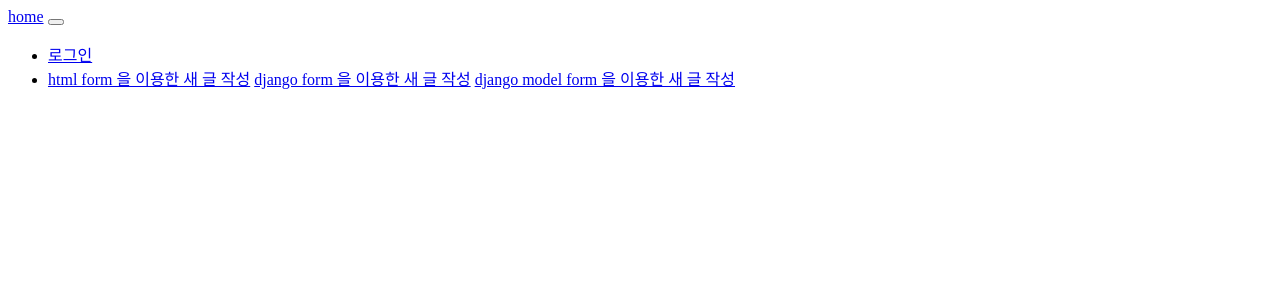
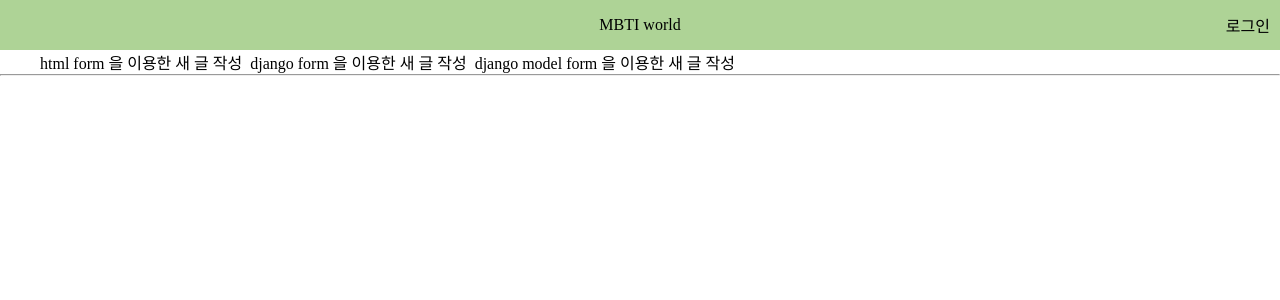
Before and after one commit to donghapark/mbtiblog, a Django app: page / in a window 1280 px wide. Shown: the top 300 px of the page. Run offline with Django 4.2, Linux system fonts and the light colour scheme.

Commit message:
css 적용

```diff
--- a/blogapp/templates/index.html
+++ b/blogapp/templates/index.html
@@ -5,44 +5,84 @@
     <!-- Required meta tags -->
     <meta charset="utf-8">
     <meta name="viewport" content="width=device-width, initial-scale=1, shrink-to-fit=no">
-    <!-- Bootstrap CSS -->
 
-    <!-- pybo CSS -->
+    <style>
+        * {
+            margin:0;
+        }
+
+        /* Header */
+            header {
+                display:flex;
+                justify-content:center;
+                align-items:center;
+                padding:10px;
+                height:30px;
+                background-color:rgb(174, 211, 150);
+            }
+            .left-header {
+                flex:1;
+            }
+            .main-header {
+                flex:1;
+                align-items:center;
+                justify-content:center;
+                display:inline-block;
+                text-align:center;
+                color:black;
+            }
+            a, a:link, a:visited {
+                text-decoration:none;
+                color:black;
+            }
+            .right-header {
+                flex:1;
+                float:right;
+                text-align:right;
+            }
+        /* End of Header */
+
+        /* Content-wrapper */
+            div.content-wrapper {
+                display:contents;
+                float:left;
+                height:2000px;
+            }
+            span {
+                margin:10px;
+                padding:10px;
+            }
+        /* End of Content-wrapper */
+    </style>
 
     <title>Hello, mbti!</title>
 </head>
 <body>
-<!-- 네비게이션바 -->
-<nav class="navbar navbar-expand-lg navbar-light bg-light border-bottom">
-    <div class="container-fluid">
-        <a class="navbar-brand" href="{% url 'home' %}">home</a>
-        <button class="navbar-toggler" type="button"
-                data-bs-toggle="collapse"
-                data-bs-target="#navbarSupportedContent"
-                aria-controls="navbarSupportedContent"
-                aria-expanded="false"
-                aria-label="Toggle navigation">
-            <span class="navbar-toggler-icon"></span>
-        </button>
-        <div class="collapse navbar-collapse" id="navbarSupportedContent">
-            <ul class="navbar-nav me-auto mb-2 mb-lg-0">
-                <li class="nav-item">
+<!-- Header -->
+<header>
+    <div class="left-header"></div>
+    <div class="main-header"><a href="{% url 'login' %}">MBTI world</a></div>
+    <div class="right-header">
         {% if user.is_authenticated %}
         <a class="nav-link" href="{% url 'common:logout' %}">{{ user.username }} (로그아웃)</a>
         {% else %}
         <a class="nav-link" href="{% url 'common:login' %}">로그인</a>
         {% endif %}
-                </li>
-                <li>
-                    <a href = "{% url 'new' %}">html form 을 이용한 새 글 작성</a>
-                    <a href = "{% url 'formcreate' %}">django form 을 이용한 새 글 작성</a>
+    </div>
+</header>
+<!-- End of Header -->
+
+<div class="wrapper">
+    <!-- Content Wrapper -->
+	<div class="content-wrapper">
+		<a href = "{% url 'new' %}" style="padding-left:40px;">html form 을 이용한 새 글 작성</a>&nbsp;
+		<a href = "{% url 'formcreate' %}">django form 을 이용한 새 글 작성</a>&nbsp;
 		<a href = "{% url 'modelformcreate' %}">django model form 을 이용한 새 글 작성</a>
-                </li>
-            </ul>
+		<hr>
+
 	</div>
 </div>
-</nav>
-<!-- 기본 템플릿 안에 삽입될 내용 Start -->
+<!-- End of Content Wrapper -->
 {% block content %}
 {% endblock %}
 <!-- 기본 템플릿 안에 삽입될 내용 End -->
```
Also changed, not shown: db.sqlite3. Lines whose indentation alone changed are shown as unchanged.
